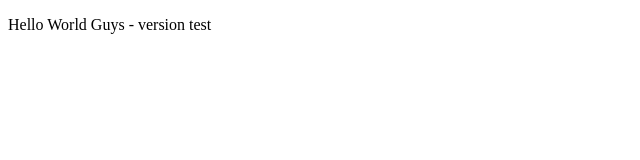
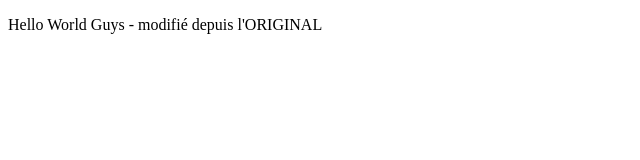
Before and after one commit to precieuse07/Hello-World-Git, a plain HTML site: page index.html in a window 1280 px wide. Shown: the whole page, without its empty margins (0-640 px from the left). Drawn offline with Linux system fonts and the light colour scheme.

Commit message:
Modification depuis l'original

```diff
--- a/index.html
+++ b/index.html
@@ -6,6 +6,6 @@
   <title>Document</title>
 </head>
 <body>
-<p>Hello World Guys - version test</p>
+<p>Hello World Guys - modifié depuis l'ORIGINAL</p>
 </body>
 </html>
```
